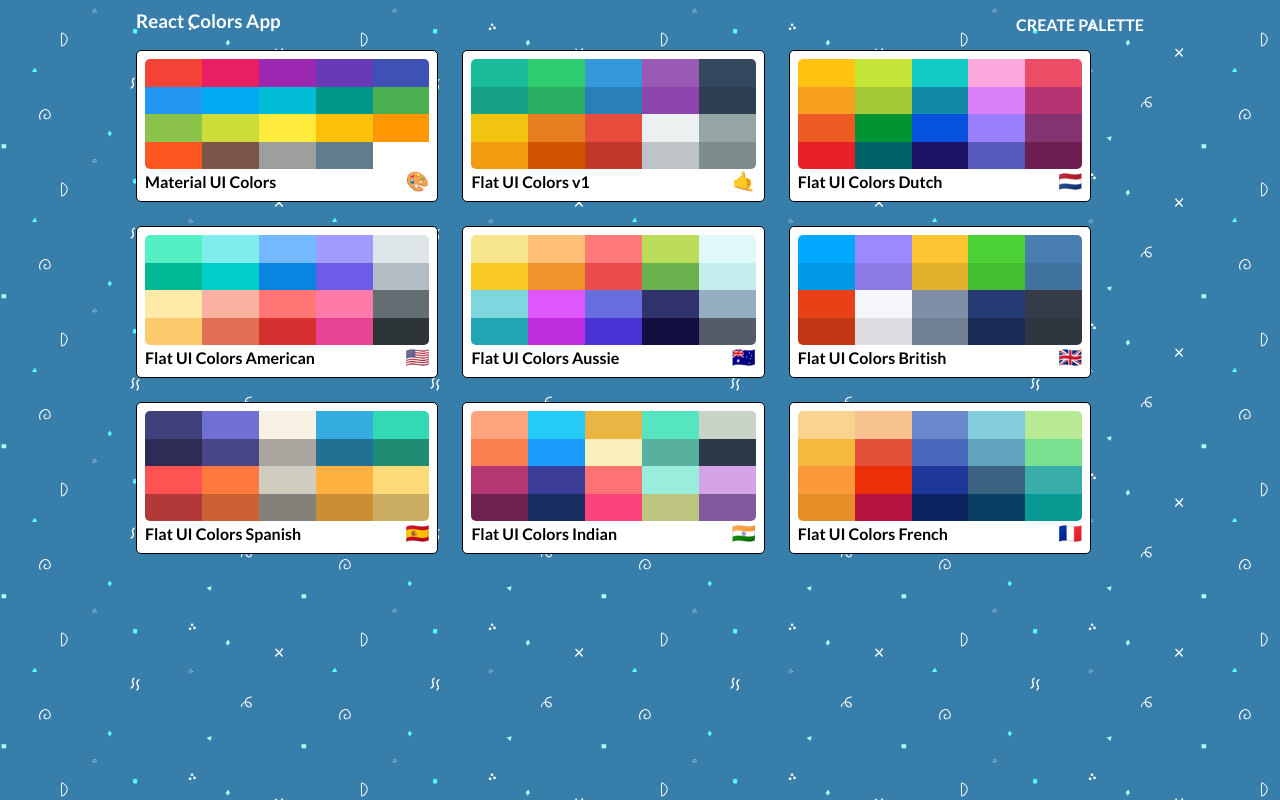
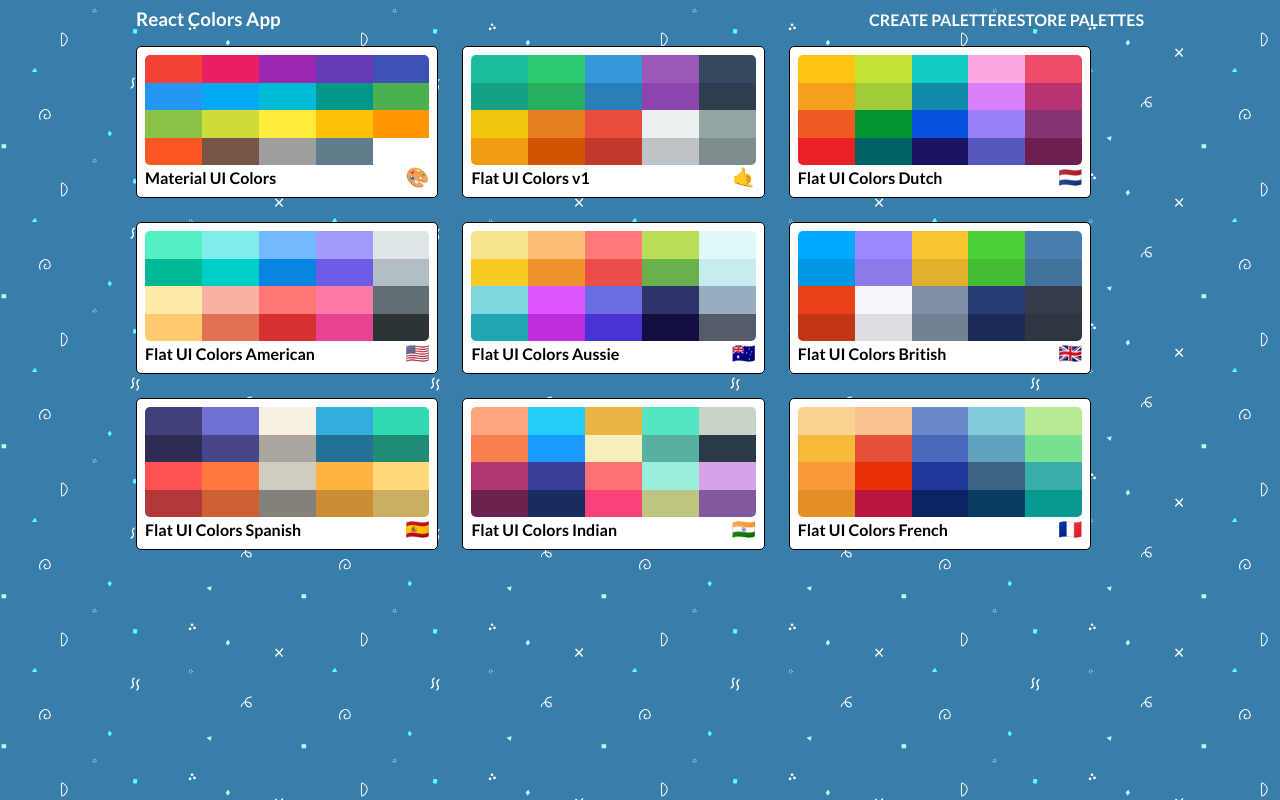
Before and after one commit to SKP-000/react-color-app, a React (Create React App) app: page / in a window 1280 px wide. Built offline with nearby package versions, Linux system fonts and the light colour scheme.

Commit message:
:sparkles: Add restore starter palettes feature

```diff
--- a/src/components/PaletteList.js
+++ b/src/components/PaletteList.js
@@ -40,6 +40,11 @@ class PaletteList extends Component {
     this.props.history.push(`/palette/${id}`);
   }
 
+  restorePalettes = () => {
+    window.localStorage.clear();
+    window.location.reload();
+  }
+
   handleDelete = () => {
     const { removePalette } = this.props;
     const { deletingId } = this.state;
@@ -56,12 +61,21 @@ class PaletteList extends Component {
 
           <Nav>
             <h1>React Colors App</h1>
+            <div className="links">
               <Link
                 exact='true'
                 to='/palette/new'
               >
                 Create Palette
               </Link>
+              <Link
+                exact='true'
+                to='/'
+                onClick={this.restorePalettes}
+              >
+                Restore Palettes
+              </Link>
+            </div>
           </Nav>
 
           <Palettes>
```
Lines whose indentation alone changed are shown as unchanged.
